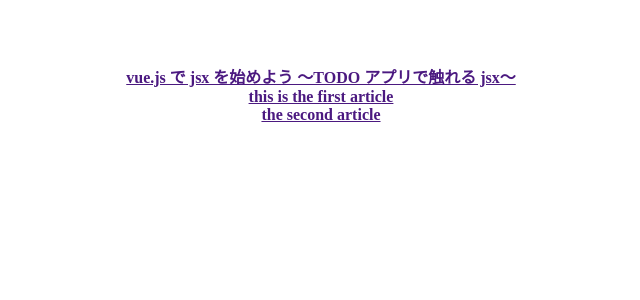
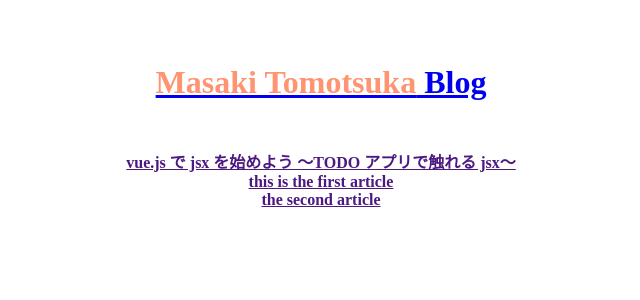
Before and after one commit to masakitm/next-md-blog, a Next.js app: page / in a window 1280 px wide. Shown: the top 300 px of the page, without its empty margins (319-959 px from the left). Built offline with nearby package versions, Linux system fonts and the light colour scheme.

Commit message:
feature: add props to layout component

```diff
--- a/layout/Layout.tsx
+++ b/layout/Layout.tsx
@@ -1,13 +1,42 @@
 import * as React from "react";
+import { css } from "@emotion/core";
 import Head from "../components/Head";
 import Header from "../components/Header";
 
-const Layout = ({ children }) => (
-  <div>
-    <Head />
-    <Header />
-    {children}
-  </div>
-);
+interface InitState {
+  pageInfo?: {
+    title: string;
+    name: string;
+    word: string;
+    description: string;
+  };
+}
+
+const initState: InitState = {
+  pageInfo: {
+    title: "Masaki Tomotsuka Blog",
+    name: "Masaki Tomotsuka",
+    word: " Blog",
+    description: "願わくば、その生が愛し愛されんことを"
+  }
+};
+
+const background = css({
+  width: "100vw",
+  height: "100vh"
+});
+
+const Layout = ({ children }) => {
+  return (
+    <div className={background.styles}>
+      <Head
+        title={initState.pageInfo.title}
+        description={initState.pageInfo.description}
+      />
+      <Header name={initState.pageInfo.name} word={initState.pageInfo.word} />
+      {children}
+    </div>
+  );
+};
 
 export default Layout;
```
